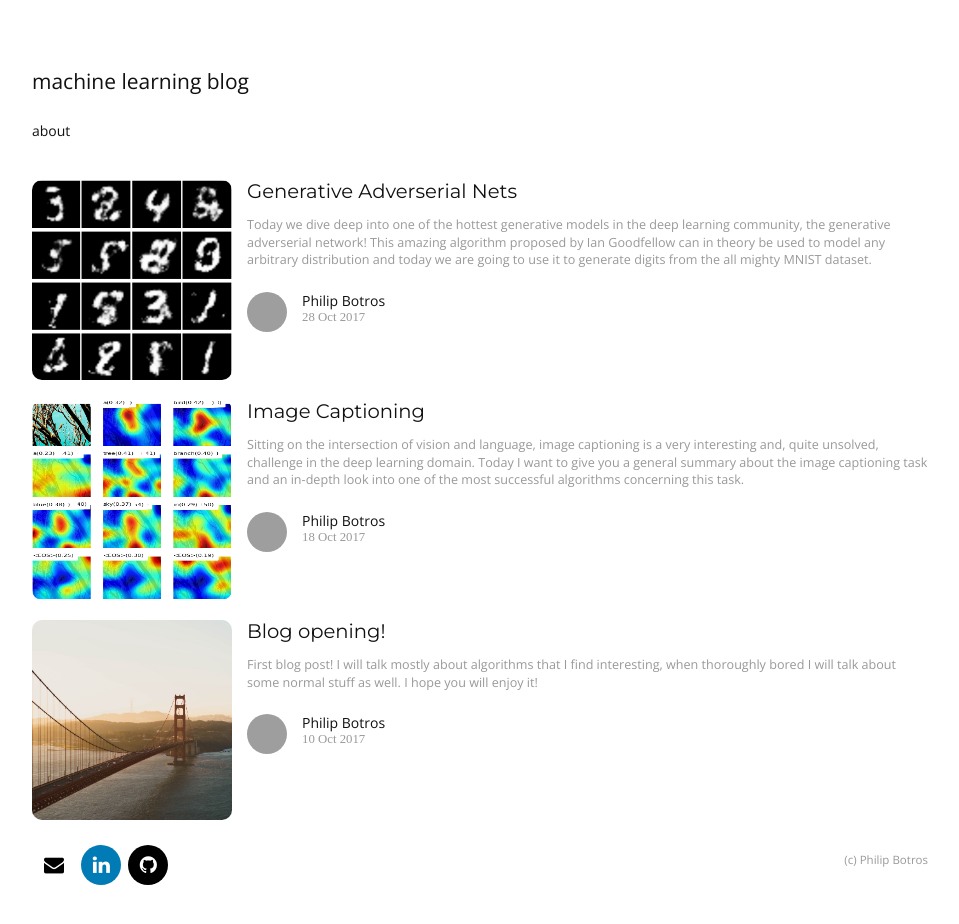
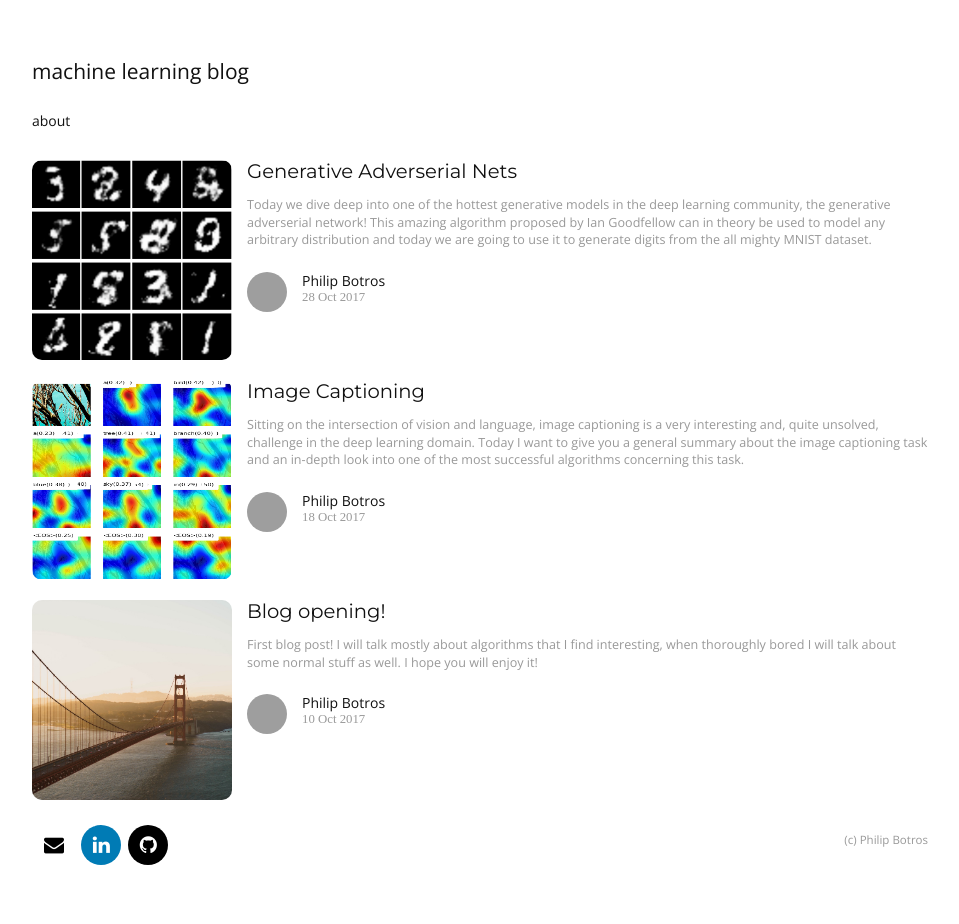
Before and after one commit to PhilipBotros/philipbotros.github.io, a Jekyll site: the page built from index.html, in a window 1280 px wide and 950 px high. Shown: the top 924 px of the window, without its empty margins (160-1119 px from the left). Built offline with Jekyll 4.4.1, drawn with Linux system fonts in a browser that asks for light colours; grey boxes are pictures that could not be loaded.

Commit message:
Fixed header

```diff
--- a/_layouts/default.html
+++ b/_layouts/default.html
@@ -44,7 +44,7 @@
 		<body>
 			<nav>
 	    		<ul>
-	        		<li style="font-size:1.5em"><a href="/">machine learning blog</a></li>
+	        		<li style="font-size:1.5em;padding-top: 50px"><a href="/">machine learning blog</a></li>
 		        	<li><a href="/about">about</a></li>
 	    		</ul>
 			</nav>
--- a/_layouts/post.html
+++ b/_layouts/post.html
@@ -1,7 +1,7 @@
 ---
 layout: default
 ---
-<div style="padding-top: 120px;">
+<div style="padding-top: 80px;">
 <div>
 <h1>{{ page.title }}</h1>
 </div>
--- a/about/index.html
+++ b/about/index.html
@@ -7,12 +7,12 @@
 .about{
 	color: gray;
 	font-size: 0.8em
-	padding-top: 120px;
+	padding-top: 80px;
   font-family: 'Open Sans',` Georgia, serif;
 }
 </style>
 
-  <div style="padding-top: 120px; font-size: 1em;color: #999; font: 400 14px/1.2 'Open Sans', Georgia, serif;">
+  <div style="padding-top: 100px; font-size: 1em;color: #999; font: 400 14px/1.2 'Open Sans', Georgia, serif;">
     <h1 style="color:black"> About me </h1>
     <ind>
       <img src="pb2.jpg" alt="PF"
--- a/css/main.css
+++ b/css/main.css
@@ -9,6 +9,7 @@
     position: fixed;
     width: 100%;
     /*border-bottom: 0.8px solid #d5d5d5;*/
+    top: 0;
 
 }
 
--- a/index.html
+++ b/index.html
@@ -19,7 +19,7 @@
 </style>
 
 <!-- <h1> posts </h1> -->
-<ul style="padding-top: 120px">
+<ul style="padding-top: 100px">
 	  {% for post in site.posts %}
 		    <li style="clear:both;border: 0px solid #d5d5d5;overflow: hidden; display: block">
 		    	<!-- <span class="author">{{ post.date | date_to_string }}</span> -->
```
